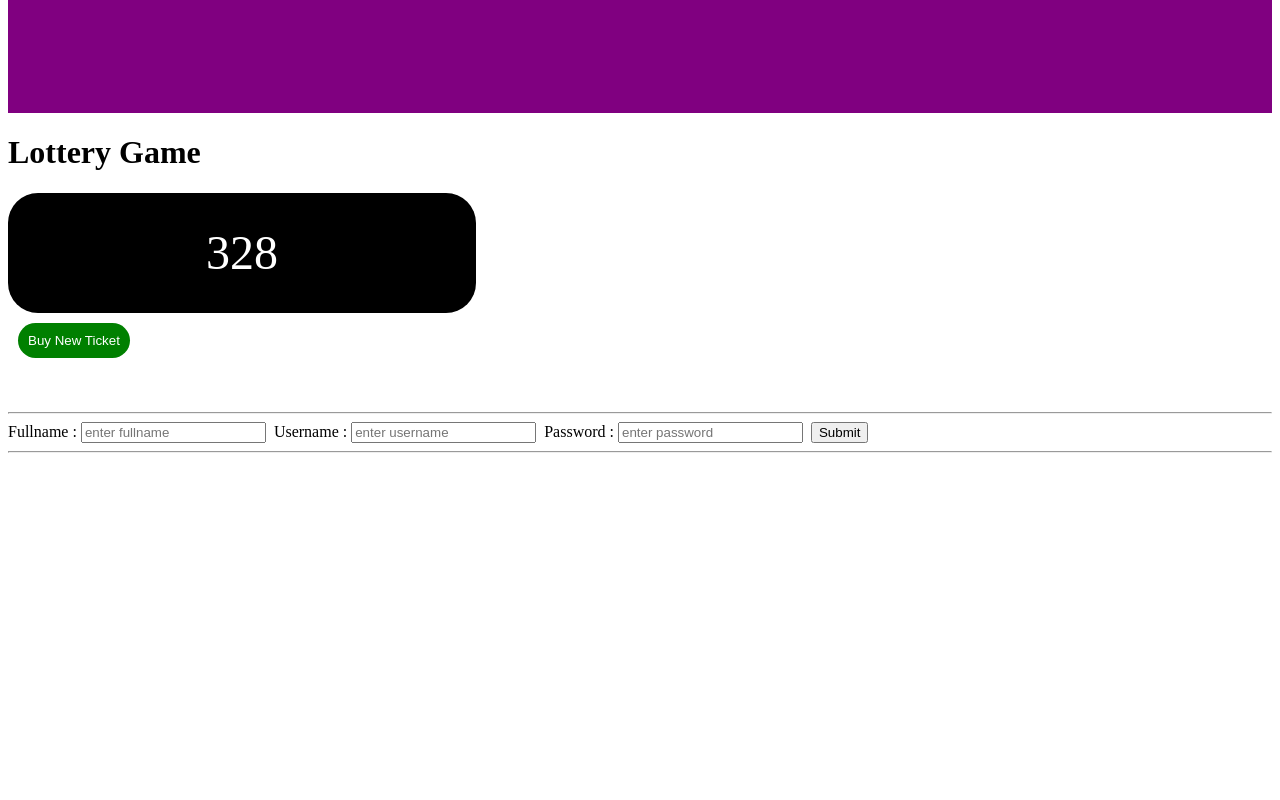
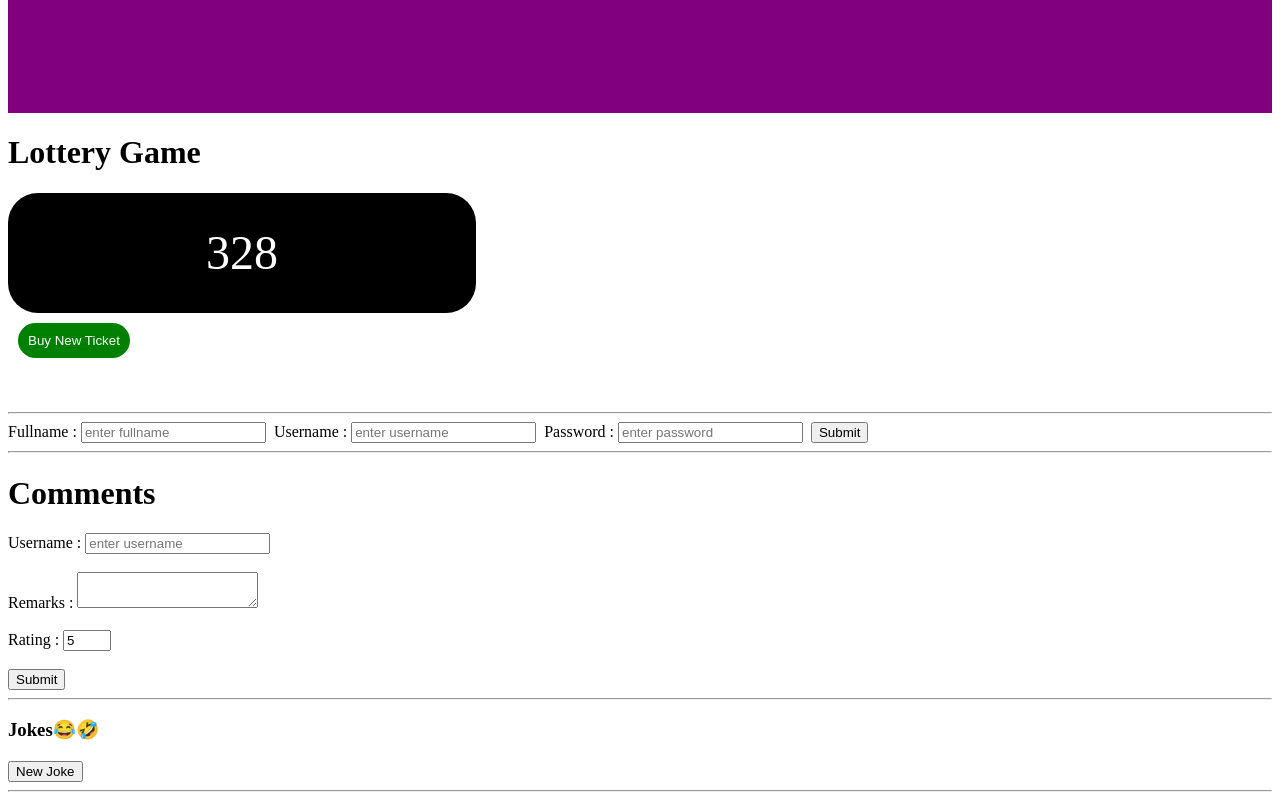
Before and after one commit to Yashya14/learn-react, a React (Vite) app: page / in a window 1280 px wide. Shown: the part 1348-2148 px from the top of the page. Before the commit the page ends 1809 px from the top, so only its background shows below. Built offline with nearby package versions, Linux system fonts and the light colour scheme; no server answers.

Commit message:
form handling using useState hook

```diff
--- a/src/App.jsx
+++ b/src/App.jsx
@@ -7,6 +7,8 @@
 import Lottery from "./Lottery";
 import { sum } from "./helper";
 import Form from "./Form";
+import CommentForm from "./CommentForm";
+import Jokes from "./Jokes";
 
 function App() {
   let winCondition = (ticket) => {
@@ -23,6 +25,8 @@
       <BackgroundChanger />
       <Lottery n={3} winCondition={winCondition}/>
       <Form />
+      <CommentForm />
+      <Jokes/>
     </>
   );
 }
--- a/src/Button.jsx
+++ b/src/Button.jsx
@@ -1,8 +1,12 @@
-import { useState } from "react";
+import { useEffect, useState } from "react";
 
 const Button = () => {
   const [count, setCount] = useState(0);
   const [liked,setLiked] = useState(false);
+
+  useEffect(() => {
+    console.log("useEffect() called");
+  },[count])
 
   const handleClick =() => {
     setCount(count+1);
--- /dev/null
+++ b/src/CommentForm.jsx
@@ -0,0 +1,67 @@
+import { useState } from "react";
+
+const CommentForm = () => {
+  const [formData, setFormData] = useState({
+    user: "",
+    remarks: "",
+    rating: 5,
+  });
+
+  const handleInputChange = (event) => {
+    setFormData((currData) => {
+      return { ...currData, [event.target.name]: event.target.value };
+    });
+  };
+
+  const handleSubmit = (event) => {
+    console.log(formData);
+    event.preventDefault();
+    setFormData({
+      user: "",
+      remarks: "",
+      rating: 5,
+    });
+  };
+
+  return (
+    <>
+      <h1>Comments</h1>
+      <form onSubmit={handleSubmit}>
+        <label htmlFor="user">Username : </label>
+        <input
+          type="text"
+          name="user"
+          id="user"
+          placeholder="enter username"
+          value={formData.user}
+          onChange={handleInputChange}
+        />
+        <br /> <br />
+        <label htmlFor="remarks">Remarks : </label>
+        <textarea
+          name="remarks"
+          id="remarks"
+          value={formData.remarks}
+          onChange={handleInputChange}
+        ></textarea>{" "}
+        <br /> <br />
+        <label htmlFor="rating">Rating : </label>
+        <input
+          type="number"
+          name="rating"
+          id="rating"
+          placeholder="enter rating"
+          value={formData.rating}
+          min={1}
+          max={5}
+          onChange={handleInputChange}
+        />{" "}
+        <br /> <br />
+        <button>Submit</button>
+      </form>
+      <hr />
+    </>
+  );
+};
+
+export default CommentForm;
--- a/src/Form.jsx
+++ b/src/Form.jsx
@@ -53,10 +53,11 @@
         <input
           type="password"
           placeholder="enter password"
-          id="username"
+          id="password"
           onChange={handleInputChange}
           name="password"
           value={formData.password}
+          autoComplete="password"
         />
         &nbsp;&nbsp;
         <button>Submit</button>
```
